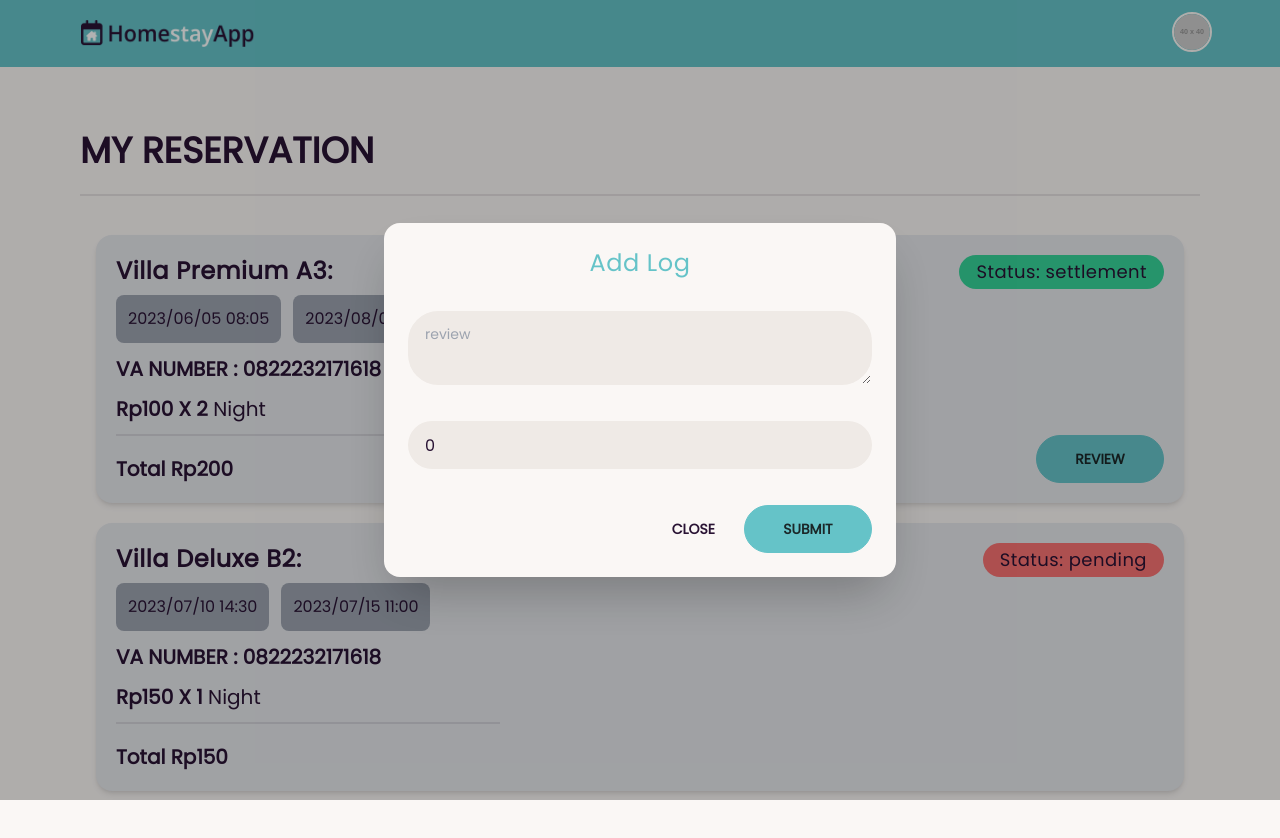
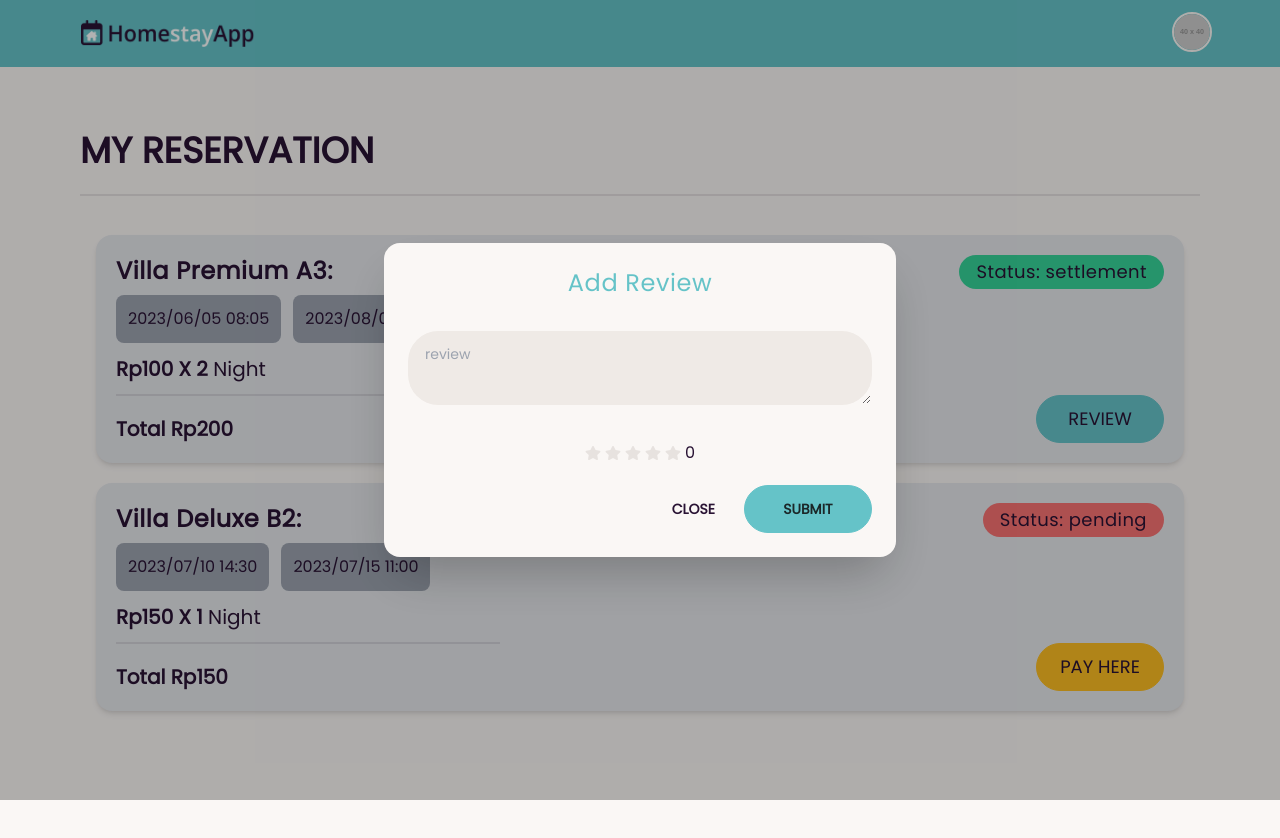
Before and after one commit to Asilsay/homestay-app, a React (Vite) app: page /trip in a window 1280 px wide. Both pictures are taken after a click on the label "REVIEW". Shown: the top 838 px of the page. Built offline with nearby package versions, Linux system fonts and the light colour scheme.

Commit message:
feat: fix date

```diff
--- a/src/components/TripCard.tsx
+++ b/src/components/TripCard.tsx
@@ -1,72 +1,82 @@
-import { FC } from "react";
+import { FC } from 'react';
+import { useNavigate } from 'react-router-dom';
 
 interface Props {
-  category?: string;
-  price?: number;
-  quantitiy?: number;
-  gross_amount?: number;
-  check_in_date?: string;
-  check_out_date?: string;
+  reservation_id?: string;
+  homestay_price?: number;
+  homestay_name?: string;
+  duration?: number;
+  amount?: number;
+  checkin_date?: string;
+  checkout_date?: string;
   payment_status?: string;
-  va_number?: string;
 }
+
 const TripCard: FC<Props> = (props) => {
   const {
-    category,
-    price,
-    quantitiy,
-    gross_amount,
-    check_in_date,
-    check_out_date,
+    reservation_id,
+    homestay_name,
+    homestay_price,
+    duration,
+    amount,
+    checkin_date,
+    checkout_date,
     payment_status,
-    va_number,
   } = props;
+  const navigate = useNavigate();
 
   return (
     <div className="h-full w-full p-5 justify-between bg-gray-200 rounded-box shadow-md flex flex-row">
       <div className="w-3/6">
         <p className="text-2xl text-neutral font-semibold tracking-wide mb-2">
-          {category}:
+          {homestay_name}:
         </p>
         <div className="flex gap-3">
           <div className="w-max h-max rounded-lg p-3 bg-gray-400">
-            {check_in_date}
+            {checkin_date}
           </div>
           <div className="w-max h-max rounded-lg p-3 bg-gray-400">
-            {check_out_date}
+            {checkout_date}
           </div>
         </div>
 
         <p className="text-xl font-semibold text-neutral capitalize mt-3 ">
-          VA NUMBER : {va_number}
-        </p>
-        <p className="text-xl font-semibold text-neutral capitalize mt-3 ">
-          Rp{price} x {quantitiy}{" "}
+          Rp{homestay_price} x {duration}{' '}
           <span className="font-normal">{` `}Night</span>
         </p>
         <div className="divider w-96 my-1"></div>
         <p className="text-xl font-semibold text-neutral capitalize mt-3 ">
-          Total Rp{gross_amount}
+          Total Rp{amount}
         </p>
       </div>
       <div className="w-3/6 flex flex-col h-full justify-between items-end">
-        {payment_status !== "pending" ? (
+        {payment_status !== 'pending' ? (
           <>
             <p className="text-lg text-neutral font-normal tracking-wide p-4 badge badge-success">
               Status: {payment_status}
             </p>
-            <p className="mt-1 text-lg text-neutral font-medium">
-              <label className="btn btn-primary w-32" htmlFor="modal-review">
+
+            <label
+              className="btn btn-primary w-32 mt-1 text-lg text-neutral font-medium"
+              htmlFor="modal-review"
+            >
               Review
             </label>
-            </p>
           </>
         ) : (
+          <>
             <div>
               <p className="text-lg text-neutral font-normal tracking-wide p-4 badge badge-error">
                 Status: {payment_status}
               </p>
             </div>
+            <button
+              className="btn btn-warning w-32 mt-1 text-lg text-neutral font-medium"
+              onClick={() => navigate(`/confirm/${reservation_id}`)}
+            >
+              PAY HERE
+            </button>
+          </>
         )}
       </div>
     </div>
--- a/src/pages/Detail.tsx
+++ b/src/pages/Detail.tsx
@@ -62,9 +62,10 @@ const Detail = () => {
     onSubmit: async (values) => {
       const check = {
         homestay_id: homestay_id,
-        checkin_date: values.checkin_date,
-        checkout_date: values.checkout_date,
+        checkin_date: `${values.checkin_date}T00:00:00Z`,
+        checkout_date: `${values.checkout_date}T00:00:00Z`,
       };
+      await console.log(check, values);
       await PostCheck(check);
     },
   });
@@ -95,6 +96,7 @@ const Detail = () => {
       .then((response) => {
         const { message } = response.data;
         console.log(response);
+
         setDataReserv(code);
         MySwal.fire({
           title: message,
@@ -122,6 +124,7 @@ const Detail = () => {
     await api
       .postReserv(ckToken, code)
       .then((response) => {
+        console.log(response);
         const { data, message } = response.data;
         MySwal.fire({
           title: 'Success',
@@ -264,7 +267,7 @@ const Detail = () => {
                       id="checkin_date"
                       name="checkin_date"
                       label="type your Start Date here"
-                      type="Date"
+                      type="date"
                       value={formikDate.values.checkin_date}
                       onChange={formikDate.handleChange}
                       onBlur={formikDate.handleBlur}
@@ -284,7 +287,7 @@ const Detail = () => {
                       id="checkout_date"
                       name="checkout_date"
                       label="type your End Date here"
-                      type="Date"
+                      type="date"
                       value={formikDate.values.checkout_date}
                       onChange={formikDate.handleChange}
                       onBlur={formikDate.handleBlur}
--- a/src/pages/TripHistory.tsx
+++ b/src/pages/TripHistory.tsx
@@ -1,23 +1,32 @@
-import Layout from "../components/Layout";
-import { Modals } from "../components/Modals";
-import { data } from "../json/dummyTrip.json";
-import { lazy, Suspense } from "react";
+import Layout from '../components/Layout';
+import { Modals } from '../components/Modals';
+import { data } from '../json/dummyTrip.json';
+import { lazy, Suspense, useState } from 'react';
 
-import { useFormik } from "formik";
-import * as Yup from "yup";
-import { Input, TextArea } from "../components/Input";
+import { useFormik } from 'formik';
+import * as Yup from 'yup';
+import { TextArea } from '../components/Input';
+import { FaStar } from 'react-icons/fa';
 
-const TripCard = lazy(() => import("../components/TripCard"));
+const TripCard = lazy(() => import('../components/TripCard'));
 
 const addSchema = Yup.object().shape({
-  review: Yup.string().required("Required"),
-  rating: Yup.number().positive().integer().required("Required"),
+  review: Yup.string().required('Required'),
+  rating: Yup.number()
+    .min(1, 'Rating must be at least 1')
+    .max(5, 'Rating must not exceed 5')
+    .required('Required'),
 });
 
 const TripHistory = () => {
+  const [rating, setRating] = useState(0);
+  const handleStarClick = (value: any) => {
+    setRating(value);
+  };
+
   const formikAdd = useFormik({
     initialValues: {
-      review: "",
+      review: '',
       rating: 0,
     },
     validationSchema: addSchema,
@@ -34,7 +43,7 @@ const TripHistory = () => {
           className="flex flex-col gap-5 items-center"
         >
           <p className="text-primary font-medium tracking-wide text-2xl mb-3">
-            Add Log
+            Add Review
           </p>
           <TextArea
             id="review"
@@ -47,21 +56,34 @@ const TripHistory = () => {
             touch={formikAdd.touched.review}
           />
 
-          <Input
-            id="rating"
-            name="rating"
-            label="Rating"
-            type="number"
-            value={formikAdd.values.rating}
-            onChange={formikAdd.handleChange}
-            onBlur={formikAdd.handleBlur}
-            error={formikAdd.errors.rating}
-            touch={formikAdd.touched.rating}
-          />
-
+          <div className="flex items-center">
+            {[1, 2, 3, 4, 5].map((value) => (
+              <button
+                key={value}
+                className={`mr-1 ${
+                  rating >= value ? 'text-warning' : 'text-base-300'
+                }`}
+                onClick={() => {
+                  handleStarClick(value);
+                  formikAdd.setFieldValue('rating', value);
+                  formikAdd.setFieldTouched('rating', true);
+                }}
+                type="button"
+              >
+                <FaStar />
+              </button>
+            ))}
+            <span>{rating}</span>
+          </div>
+          {formikAdd.touched.rating && formikAdd.errors.rating && (
+            <div className="text-error">{formikAdd.errors.rating}</div>
+          )}
           <div className="w-full flex justify-end gap-3">
             <div className="modal-action mt-0 ">
-              <label htmlFor="modal-review" className="btn btn-ghost">
+              <label
+                htmlFor="modal-review"
+                className="btn btn-ghost"
+              >
                 Close
               </label>
             </div>
@@ -69,7 +91,10 @@ const TripHistory = () => {
           </div>
         </form>
       </Modals>
-      <Layout chose="section" addClass="bg-base-100 flex flex-col  py-16 px-20">
+      <Layout
+        chose="section"
+        addClass="bg-base-100 flex flex-col  py-16 px-20"
+      >
         <p className="text-4xl font-semibold text-neutral uppercase">
           My Reservation
         </p>
@@ -84,14 +109,13 @@ const TripHistory = () => {
                 return (
                   <TripCard
                     key={idx}
-                    category={data.category}
+                    homestay_name={data.category}
                     payment_status={data.payment_status}
-                    check_in_date={data["check-in_date"]}
-                    check_out_date={data["check-out_date"]}
-                    gross_amount={data.gross_amount}
-                    price={data.price}
-                    va_number="0822232171618"
-                    quantitiy={data.quantity}
+                    checkin_date={data['check-in_date']}
+                    checkout_date={data['check-out_date']}
+                    amount={data.gross_amount}
+                    homestay_price={data.price}
+                    duration={data.quantity}
                   />
                 );
               })}
```
Also changed, not shown: src/components/Navbar.tsx (+29 -23 lines). Lines whose indentation alone changed are shown as unchanged.
